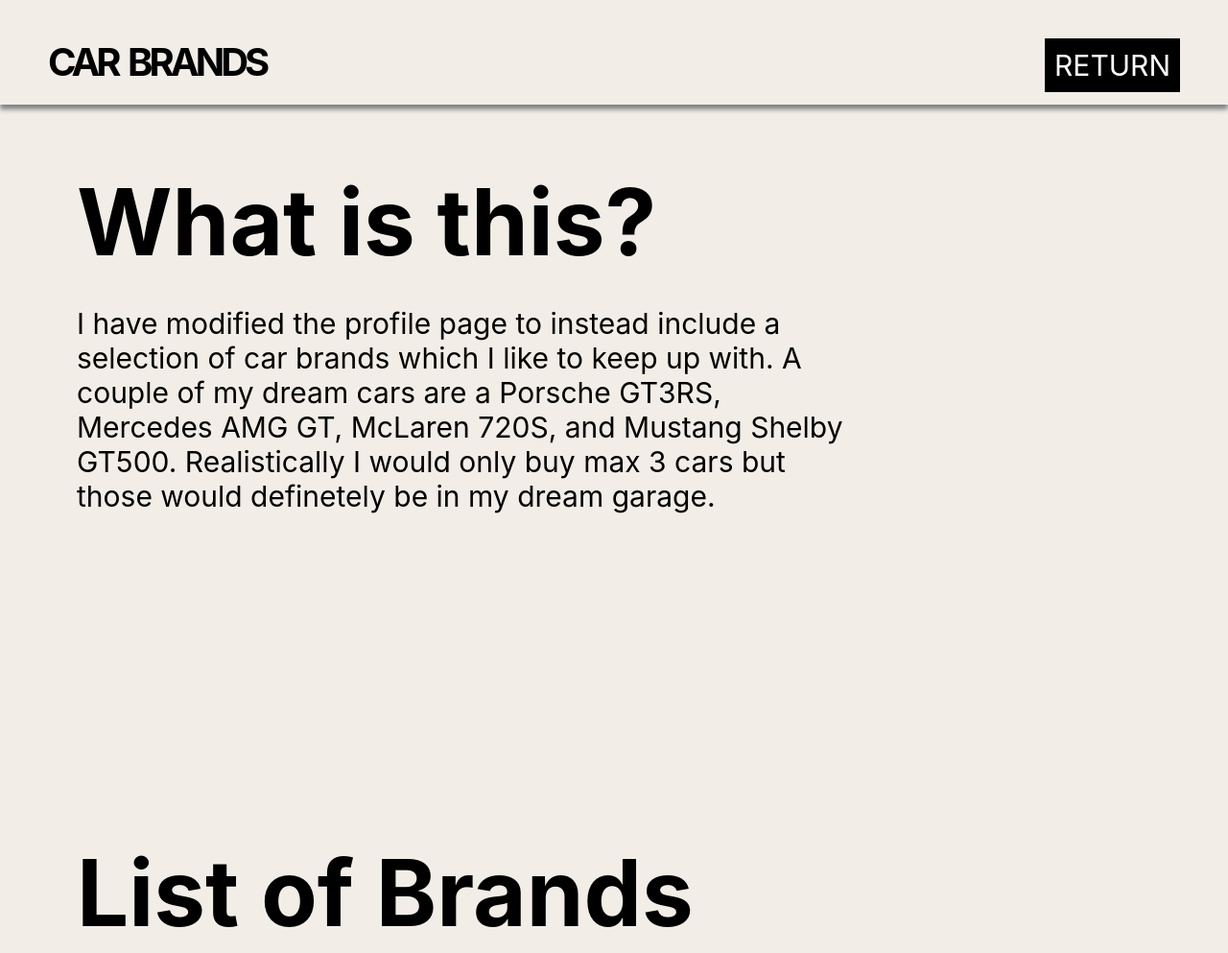
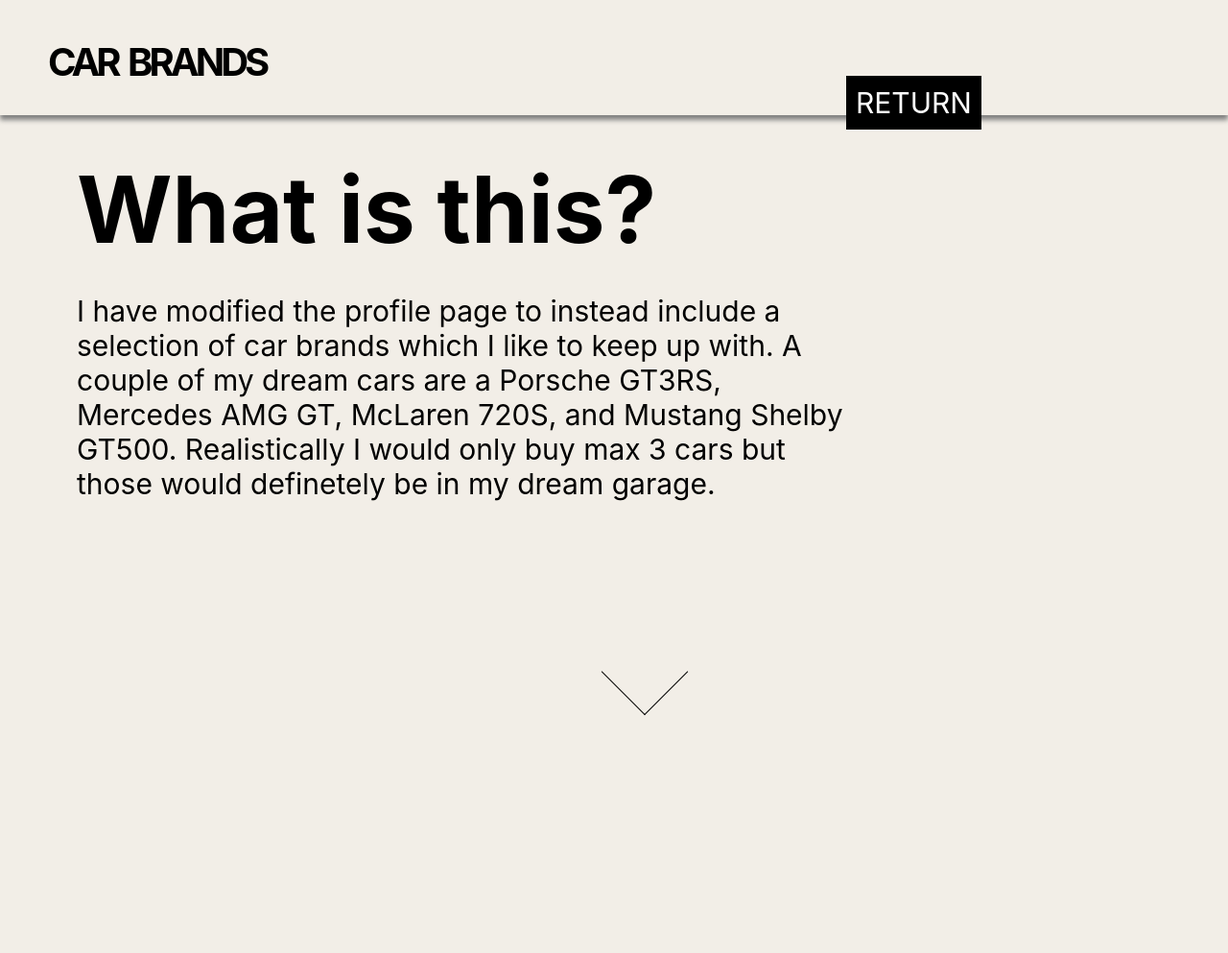
Before and after one commit to Nikil456/Lab1, a plain HTML site: page profile.html in a window 1280 px wide. Shown: the top 993 px of the page at 96% size. Drawn offline with Linux system fonts and the light colour scheme.

Commit message:
final touches

```diff
--- a/profile.html
+++ b/profile.html
@@ -7,21 +7,28 @@
   <body>
 
     <div id="heading">
-      <a id="title1">CAR BRANDS</a>
+      <div id="inner">
+        <a id="title1">CAR BRANDS</a>
       <a class="return1" href="index.html"> RETURN</a>
+      </div>
   </div>
 
-  <div id="information">
-    <h1>What is this?</h1>
+
+  <div class="information">
+    <h1 id="spacer1">What is this?</h1>
   </div>
 
   <p id="flow">I have modified the profile page to instead include a selection of car brands which I like to keep up with. A couple of my dream cars are a Porsche GT3RS, Mercedes AMG GT, McLaren 720S, and Mustang Shelby GT500. Realistically I would only buy max 3 cars but those would definetely be in my dream garage.</p>
 
+
   <p id="space"></p>
+  <a href="#section2" id="section1"><div id="arrow"></div></a>
   <p id="space"></p>
   <p id="space2"></p>
 
-  <div id="information">
+  <div id="section2"></div>
+  <p id="space"></p>
+  <div class="information" >
     <h1>List of Brands</h1>
   </div>
 
@@ -45,5 +52,9 @@
 
   <p id="space2"></p>
 
+
+
+
+
   </body>
 </html>
--- a/styles2.css
+++ b/styles2.css
@@ -12,7 +12,7 @@
     color: white;
     background-color: black;
     font-size: 30px;
-    float: right;
+    margin-left: 65vw;
     padding: 10px;
     transition-duration: 0.4s;
 }
@@ -34,6 +34,7 @@
     letter-spacing: -4px;
     word-spacing: 5px;
     font-weight: bold;
+    left: 20vw;
 }
 
 #title1:hover {
@@ -41,13 +42,36 @@
 }
 
 #heading {
-    padding: 40px 50px 20px 50px;
+    padding: 40px 50px 40px 50px;
     box-shadow: 0px 5px 5px grey;
+    background-color: #F2EEE7;
+    position: sticky;
+    display: flex;
+    top: -25px;
+    z-index: 100;
+    transition: 0.2s;
 }
 
-#information {
+#inner {
+  height: 40px;
+  top: 0;
+}
+
+html {
+  scroll-behavior: smooth;
+}
+
+.information {
     padding: 0px 80px 0px 80px;
     font-size: 48px;
+}
+
+#section1 {
+  text-decoration: none;
+}
+
+#section2 {
+  text-decoration: none;
 }
 
 .grid {
@@ -116,6 +140,7 @@
 
   h1 {
     margin-bottom: 0px;
+    margin-top: 0px;
   }
 
   img {
@@ -134,3 +159,24 @@
     margin-bottom: auto;
     padding-top: 50px;
   }
+
+  #arrow {
+    box-sizing: border-box;
+    height: 5vw;
+    width: 5vw;
+    border-style: solid;
+    border-color: black;
+    border-width: 0px 1px 1px 0px;
+    transform: rotate(45deg);
+    transition: border-width 150ms ease-in-out;
+    margin-left: 50vw;
+  }
+
+  #arrow:hover {
+    border-bottom-width: 4px;
+    border-right-width: 4px;
+  }
+
+  #spacer1 {
+    padding-top: 5vh;
+  }
```
